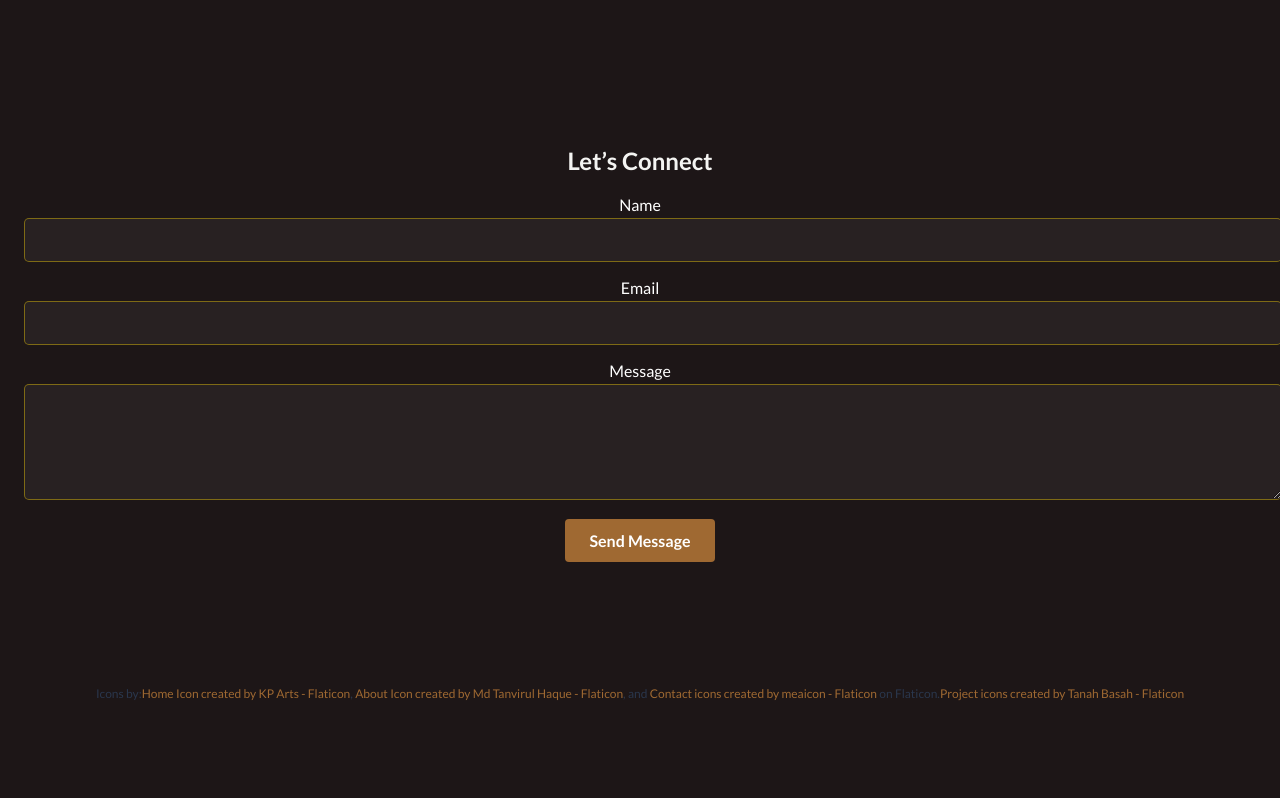
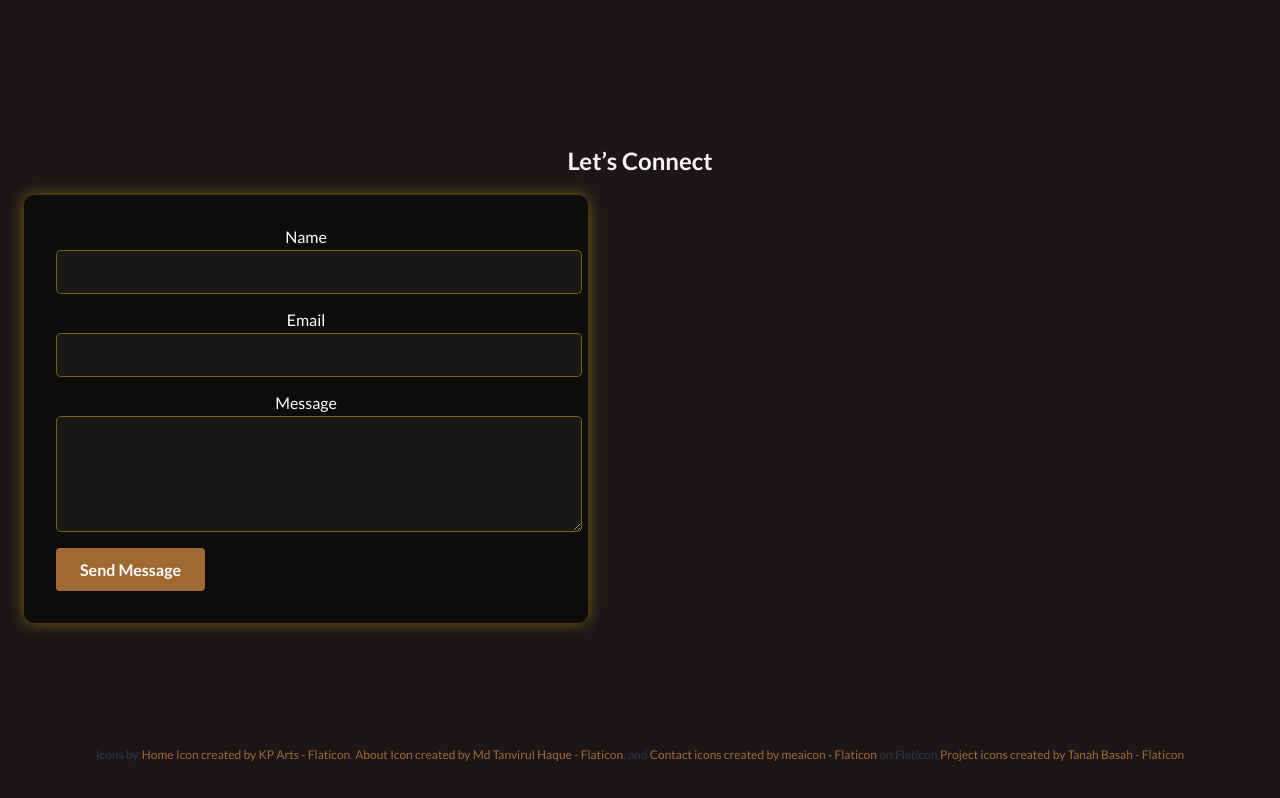
Before and after one commit to Ltdicrisi/portfolio-quest, a React (Vite) app: page / in a window 1280 px wide. Shown: the part 2159-2957 px from the top of the page. Before the commit the page ends 2896 px from the top, so only its background shows below. Built offline with nearby package versions, Linux system fonts and the light colour scheme.

Commit message:
Fixed style elements for contact section

```diff
--- a/src/components/Contact.css
+++ b/src/components/Contact.css
@@ -48,14 +48,42 @@
   background-color: var(--color-accent-hover);
 }
 
+
 .contact-frame {
-  background-color: url('/src/assets/images/frame-image.webp') no-repeat center center;
-  background-size: contain;
-  transform: rotate(90deg);
+  position: absolute;
+  top: 0;
+  left: 0;
   width: 100%;
-  max-width: 600px; /*Adjust as needed */
-  margin: 0 auto;
-  padding: 3rem; /* Add spacing so form doesnt hit the edge */
+  height: 100%;
+  object-fit: cover;
+  transform: rotate(90deg); /* or remove if you updated the image to horizontal */
+  z-index: 0;
+  pointer-events: none;
+  opacity: 0.6;
+}
+
+.contact-frame-wrapper {
   position: relative;
-  aspect-ratio: 3 / 4; /* Preserve verticle space when rotated */
+  width: 100%;
+  max-width: 700px; /* Finite size */
+  height: auto;
+  margin: 2rem auto;
+  padding: 4rem 2rem;
+  box-sizing: border-box;
+  display: flex;
+  align-items: center;
+  justify-content: center;
 }
+
+.contact-form {
+  position: relative;
+  z-index: 1;
+  width: 90%;
+  max-width: 500px;
+  background-color: rgba(0, 0, 0, 0.5);
+  padding: 2rem;
+  border-radius: 10px;
+  box-shadow: 0 0 15px var(--glow-gold);
+  display: flex;
+  flex-direction: column;
+}
```
